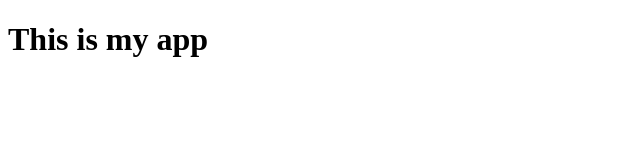
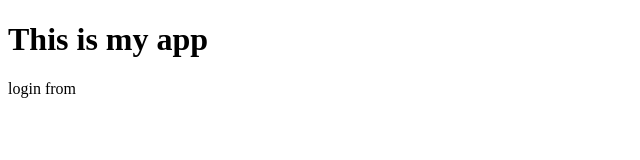
Before and after one commit to YeTun/MEGROUP, a plain HTML site: page index.html in a window 1280 px wide. Shown: the full height of the page, 0-640 px from the left. Drawn offline with Linux system fonts and the light colour scheme.

Commit message:
Login form

```diff
--- /dev/null
+++ b/dir2/2.js
@@ -0,0 +1 @@
+console.log(234);
--- a/index.html
+++ b/index.html
@@ -6,5 +6,6 @@
 </head>
 <body>
 	<h1>This is my app</h1>
+	login from
 </body>
 </html>
```
Also changed, not shown: login.html (added, +1 -0 lines), log.txt (added).
